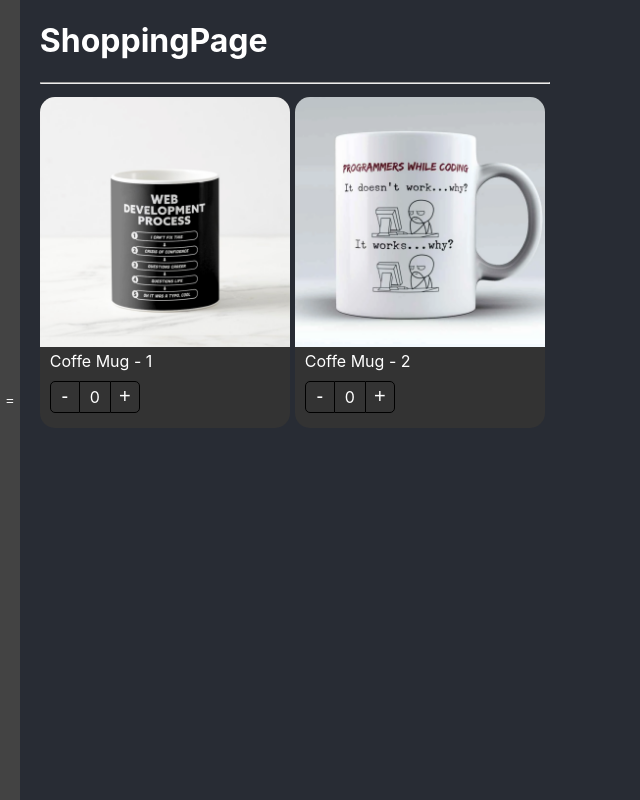
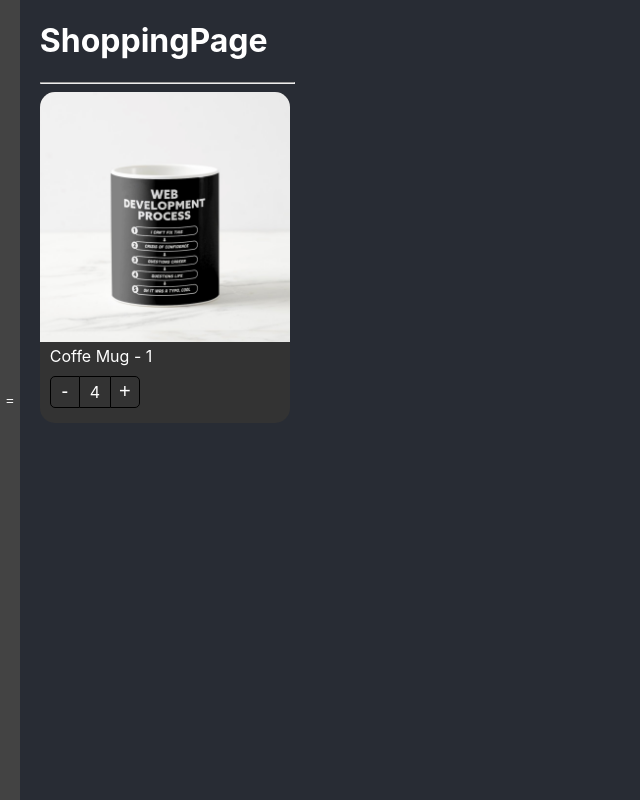
Before and after one commit to kev-rs/react-adv, a React (Create React App) app: page / in a window 1280 px wide. Shown: the whole page, without its empty margins (0-640 px from the left). Built offline with nearby package versions, Linux system fonts and the light colour scheme.

Commit message:
state-initializer-v1

```diff
--- a/src/02-components-patterns/components/ProductBtns.tsx
+++ b/src/02-components-patterns/components/ProductBtns.tsx
@@ -1,11 +1,24 @@
-import { useContext } from 'react';
+import { useCallback, useContext, useMemo, useState } from 'react';
 import { ShopContext } from '../context/store';
 import { Btn } from '../models/shop.interfaces';
 import styles from '../styles/styles.module.css'
 
+// interface Check {
+//     value?: number;
+//     maxCount?: number;
+// }
+
 export const ProductBtns = ({className, style}:Btn) => {
 
-    const { increaseBy, value } = useContext(ShopContext);
+    const { increaseBy, value, maxCount } = useContext(ShopContext);
+
+    // const check = ({value, maxCount}:Check):boolean => value == maxCount && true;
+    // const isMaxReached = useMemo(() => check({value, maxCount}), [value, maxCount]);
+    // const isMaxReached = useMemo(() => !!maxCount && value === maxCount, [value, maxCount]);
+    // console.log(isMaxReached);
+    // const isMaxReached = () => !!maxCount && value === maxCount;
+    const isMaxReached = useCallback(() => !!maxCount && value === maxCount, [value, maxCount]);
+    console.log(isMaxReached());
 
     return (
         <div
@@ -22,7 +35,8 @@ export const ProductBtns = ({className, style}:Btn) => {
             >{ value }</div>
 
             <button
-                className={`${styles.buttonAdd} ${className}`}
+                className={`${styles.buttonAdd} ${className} ${styles.disabled}`}
+                disabled={isMaxReached()}
                 onClick={() => increaseBy(1)}
             >+</button>
         </div>
--- a/src/02-components-patterns/components/ProductCart.tsx
+++ b/src/02-components-patterns/components/ProductCart.tsx
@@ -4,17 +4,17 @@ import { Props } from '../models/shop.interfaces';
 import styles from '../styles/styles.module.css'
 
 
-export const ProductCart = ({product, children, className, style, onChange, counter}:Props) => {
+export const ProductCart = ({product, children, className, style, onChange, counter, initialValue}:Props) => {
 
-    const { value, increaseBy } = useProduct({onChange, product, counter});
+    const { value, increaseBy } = useProduct({onChange, product, counter, initialValue});
 
   return (
     <div
       className={`${styles.productCard} ${className}`}
       style={style}
     >
-        <Provider value={{increaseBy, value, product}}>
-            { children }
+        <Provider value={{increaseBy, value, product, maxCount: initialValue?.maxCount}}>
+            {children()}
         </Provider>
     </div>
   )
--- a/src/02-components-patterns/components/Shop/Shop.tsx
+++ b/src/02-components-patterns/components/Shop/Shop.tsx
@@ -1,62 +1,72 @@
-import { ProductCart } from '..'
-import { Cart } from '../../hooks/useCart';
-import { On_change, Product } from '../../models/shop.interfaces'
+import React from 'react'
 
-interface Props {
-    products: Product[];
-    cart: Cart;
-    handleChange: (Props:On_change) => void;
-}
-
-const Shop = ({products, cart, handleChange}:Props) => {
+const Shop = () => {
   return (
-      <>
-        <div style={{
-            display: 'flex',
-            flexWrap: 'wrap',
-        }}>
-            {
-                products.map(product => (
-                    <ProductCart
-                        onChange={handleChange}
-                        counter={cart[product.id]?.counter || 0}
-                        key={product.id}
-                        product={product}
-                        className='dark'
-                        style={{
-                            backgroundColor: '#333'
-                        }}
-                    >
-                        <ProductCart.Img className='custom-img' />
-                        <ProductCart.Title className='text-white' />
-                        <ProductCart.Btns className='text-white' />
-                    </ProductCart>
-                ))
-            }
-        </div>
-
-        <div className='product-cart-aside'>
-          {
-              Object.entries(cart).map(([key, value]) => (
-                <ProductCart
-                  onChange={handleChange}
-                  counter={value.counter}
-                  key={key}
-                  product={value}
-                  className='dark'
-                  style={{
-                    backgroundColor: '#333',
-                    width: '100px',
-                  }}
-                >
-                  <ProductCart.Img className='custom-img' />
-                  <ProductCart.Btns className='text-white' />
-                </ProductCart>
-            ))
-          }
-        </div>
-      </>
+    <div>Shop</div>
   )
 }
 
 export default Shop
+
+// import { ProductCart } from '..'
+// import { Cart } from '../../hooks/useCart';
+// import { On_Change, Product } from '../../models/shop.interfaces'
+
+// interface Props {
+//     products: Product[];
+//     cart: Cart;
+//     handleChange: (Props:On_Change) => void;
+// }
+
+// const Shop = ({products, cart, handleChange}:Props) => {
+//   return (
+//       <>
+//         <div style={{
+//             display: 'flex',
+//             flexWrap: 'wrap',
+//         }}>
+//             {
+//                 products.map(product => (
+//                     <ProductCart
+//                         onChange={handleChange}
+//                         counter={cart[product.id]?.counter || 0}
+//                         key={product.id}
+//                         product={product}
+//                         className='dark'
+//                         style={{
+//                             backgroundColor: '#333'
+//                         }}
+//                     >
+//                         <ProductCart.Img className='custom-img' />
+//                         <ProductCart.Title className='text-white' />
+//                         <ProductCart.Btns className='text-white' />
+//                     </ProductCart>
+//                 ))
+//             }
+//         </div>
+
+//         <div className='product-cart-aside'>
+//           {
+//               Object.entries(cart).map(([key, value]) => (
+//                 <ProductCart
+//                   onChange={handleChange}
+//                   counter={value.counter}
+//                   key={key}
+//                   product={value}
+//                   className='dark'
+//                   style={{
+//                     backgroundColor: '#333',
+//                     width: '100px',
+//                   }}
+//                 >
+//                   <ProductCart.Img className='custom-img' />
+//                   <ProductCart.Btns className='text-white' />
+//                 </ProductCart>
+//             ))
+//           }
+//         </div>
+//       </>
+//   )
+// }
+
+// export default Shop
--- a/src/02-components-patterns/context/store.ts
+++ b/src/02-components-patterns/context/store.ts
@@ -5,6 +5,7 @@ interface Store {
     increaseBy: (n:number) => void;
     value: number;
     product: Product;
+    maxCount?: number;
 }
 
 export const ShopContext = createContext<Store>({} as Store);
--- a/src/02-components-patterns/hooks/useCart.ts
+++ b/src/02-components-patterns/hooks/useCart.ts
@@ -1,5 +1,5 @@
 import { useState } from "react"
-import { On_change, Product } from "../models/shop.interfaces";
+import { On_Change, Product } from "../models/shop.interfaces";
 
 interface ProductInCart extends Product {
     counter: number;
@@ -12,7 +12,7 @@ export interface Cart {
 export const useCart = () => {
     const [cart, setCart] = useState<Cart>({});
 
-    const handleChange = ({value, product}:On_change) => {
+    const handleChange = ({value, product}:On_Change) => {
         setCart(prev => {
             const productInCart:ProductInCart = cart[product.id] || {...product, counter: 0}
 
--- a/src/02-components-patterns/hooks/useProduct.ts
+++ b/src/02-components-patterns/hooks/useProduct.ts
@@ -1,21 +1,28 @@
 import { useEffect, useState, useRef } from 'react';
-import { Product, On_change } from '../models/shop.interfaces';
+import { Product, On_Change, Initial_Value } from '../models/shop.interfaces';
 
 export interface Args {
     product: Product;
-    onChange?: (Props:On_change) => void;
+    onChange?: (Props:On_Change) => void;
     counter?: number;
+    initialValue?: Initial_Value;
 }
 
-export const useProduct = ({onChange, product, counter=0}:Args) => {
+export const useProduct = ({onChange, product, counter=0, initialValue}:Args) => {
 
-    const [value, setValue] = useState(0);
+    const [value, setValue] = useState<number>(initialValue?.count || counter);
+
+    const isMounted = useRef(false);
 
     const isControlled = useRef(!!onChange);
 
     const increaseBy = (n:number) => {
+        // ? 1 - option
+        if(value === initialValue?.maxCount && n != -1) return; // stop when value reach his max value
+        //? 2 - option
+        // if(initialValue?.maxCount) newValue = Math.min(newValue, initialValue.maxCount);
 
-        if(isControlled.current) return onChange!({value: n, product});
+        if(isControlled.current) return onChange!({value: n, product}); // if onChange exists
 
         const newValue = Math.max(value + n, 0)
         setValue(newValue);
@@ -23,8 +30,14 @@ export const useProduct = ({onChange, product, counter=0}:Args) => {
     }
 
     useEffect(() => {
-        setValue(counter);
+        if(!isMounted.current) return;
+        setValue(counter); // not run until isMounted = true;
     }, [counter]);
+
+    // once the component or hook has been used, isMounted = true
+    useEffect(() => {
+        isMounted.current = true;
+    }, []);
 
     return { value, increaseBy };
 }
--- a/src/02-components-patterns/pages/ShoppingPage.tsx
+++ b/src/02-components-patterns/pages/ShoppingPage.tsx
@@ -1,23 +1,34 @@
-import { useCart } from '../hooks/useCart';
-import Shop from '../components/Shop/Shop';
 import { products } from '../data/products';
-
+import { ProductCart } from '../components/index'
 import '../styles/modo.css'
 
+const product = products[0];
+
 const ShoppingPage = () => {
-
-  const { cart, handleChange } = useCart();
 
   return (
     <div>
         <h1>ShoppingPage</h1>
         <hr />
-
-        <Shop
-          products={products}
-          cart={cart}
-          handleChange={handleChange}
-        />
+        <ProductCart
+            key={product.id}
+            product={product}
+            className='dark'
+            initialValue={{
+              count: 4,
+              maxCount: 10,
+            }}
+        >
+          {
+            () => (
+              <>
+                <ProductCart.Img className='custom-img' />
+                <ProductCart.Title className='text-white' />
+                <ProductCart.Btns className='text-white' />
+              </>
+            )
+          }
+        </ProductCart>
     </div>
   )
 }
--- a/src/02-components-patterns/styles/styles.module.css
+++ b/src/02-components-patterns/styles/styles.module.css
@@ -60,3 +60,17 @@
 .buttonAdd:hover {
     background-color: rgba(0, 0, 0, 0.1);
 }
+
+/* .disabled {
+    border-color: grey !important;
+    border-left: 1px solid black   !important;
+    color: grey !important;
+    cursor:not-allowed;
+} */
+
+.disabled:disabled {
+    border-color: grey !important;
+    border-left: 1px solid black   !important;
+    color: grey !important;
+    cursor:not-allowed;
+}
```
Also changed, not shown: src/02-components-patterns/models/shop.interfaces.ts (+9 -3 lines), src/App.tsx (line endings or trailing spaces).
